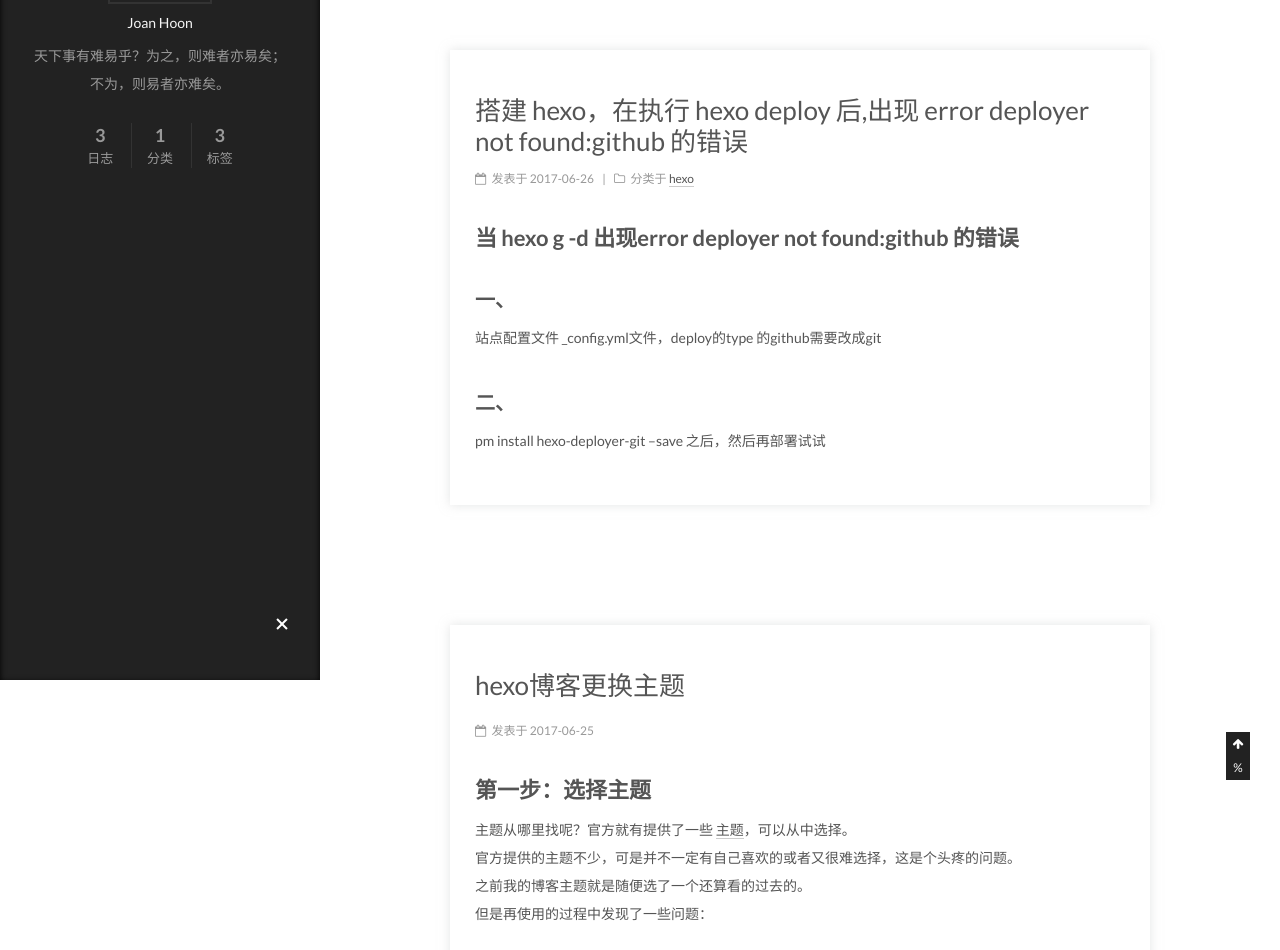
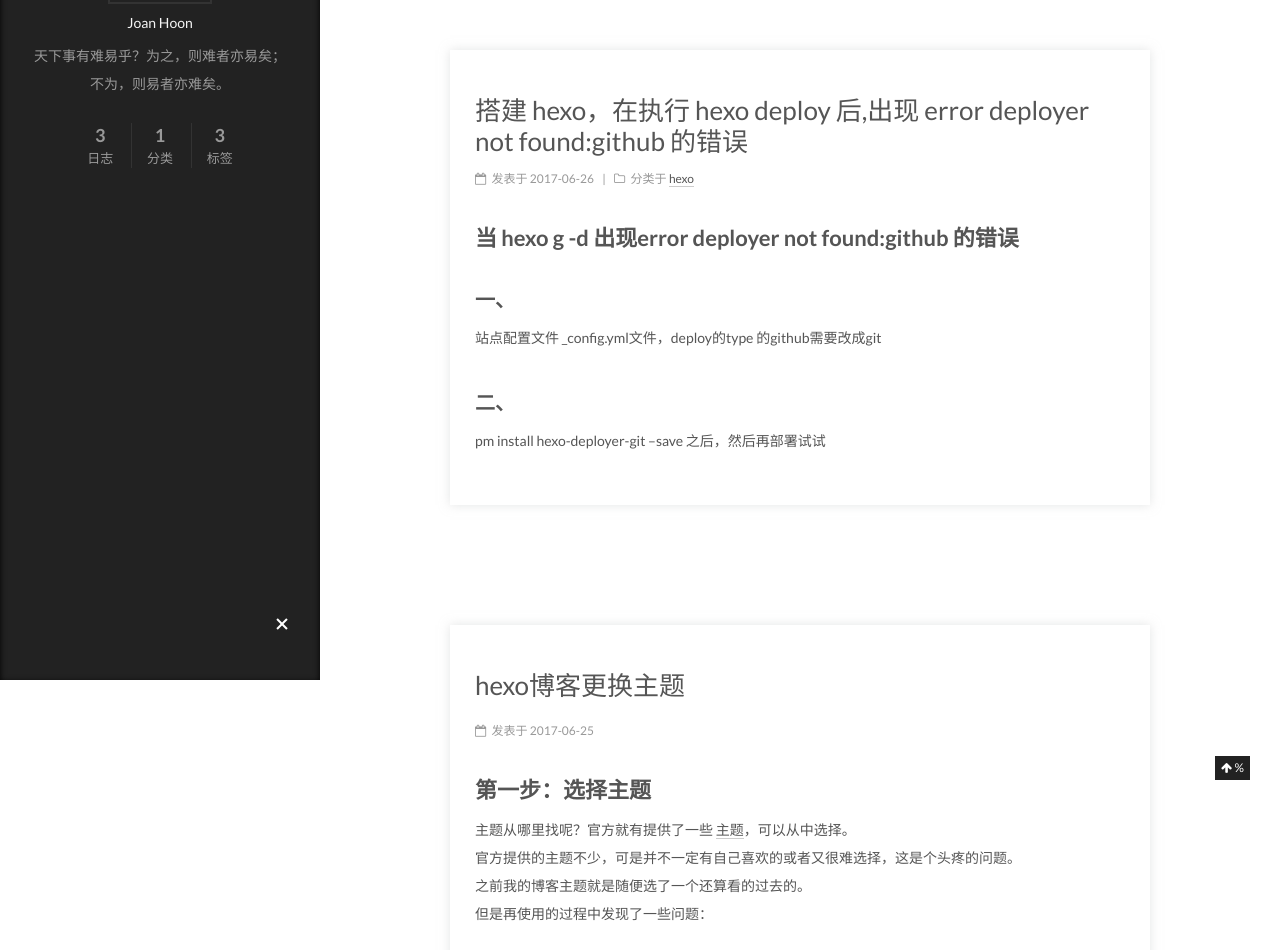
Before and after one commit to joanhoon/joanhoon.github.io, a plain HTML site: page index.html in a window 1280 px wide. Shown: the part 120-1070 px from the top of the page. Drawn offline with Linux system fonts and the light colour scheme.

Commit message:
Site updated: 2017-06-27 18:09:51

```diff
--- a/css/main.css
+++ b/css/main.css
@@ -932,7 +932,6 @@
   right: 30px;
   z-index: 1050;
   padding: 0 6px;
-  width: 24px;
   background: #222;
   font-size: 12px;
   opacity: 1;
```
